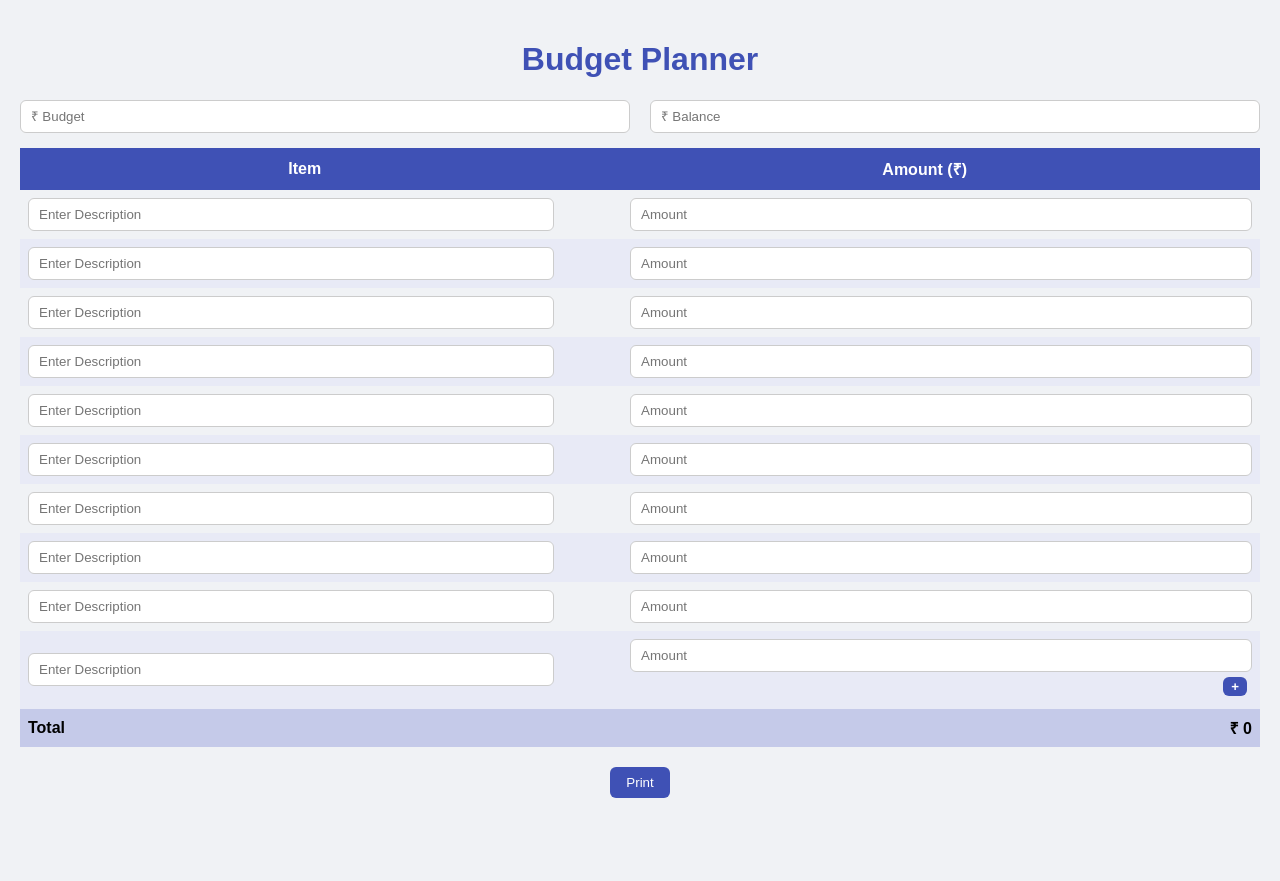
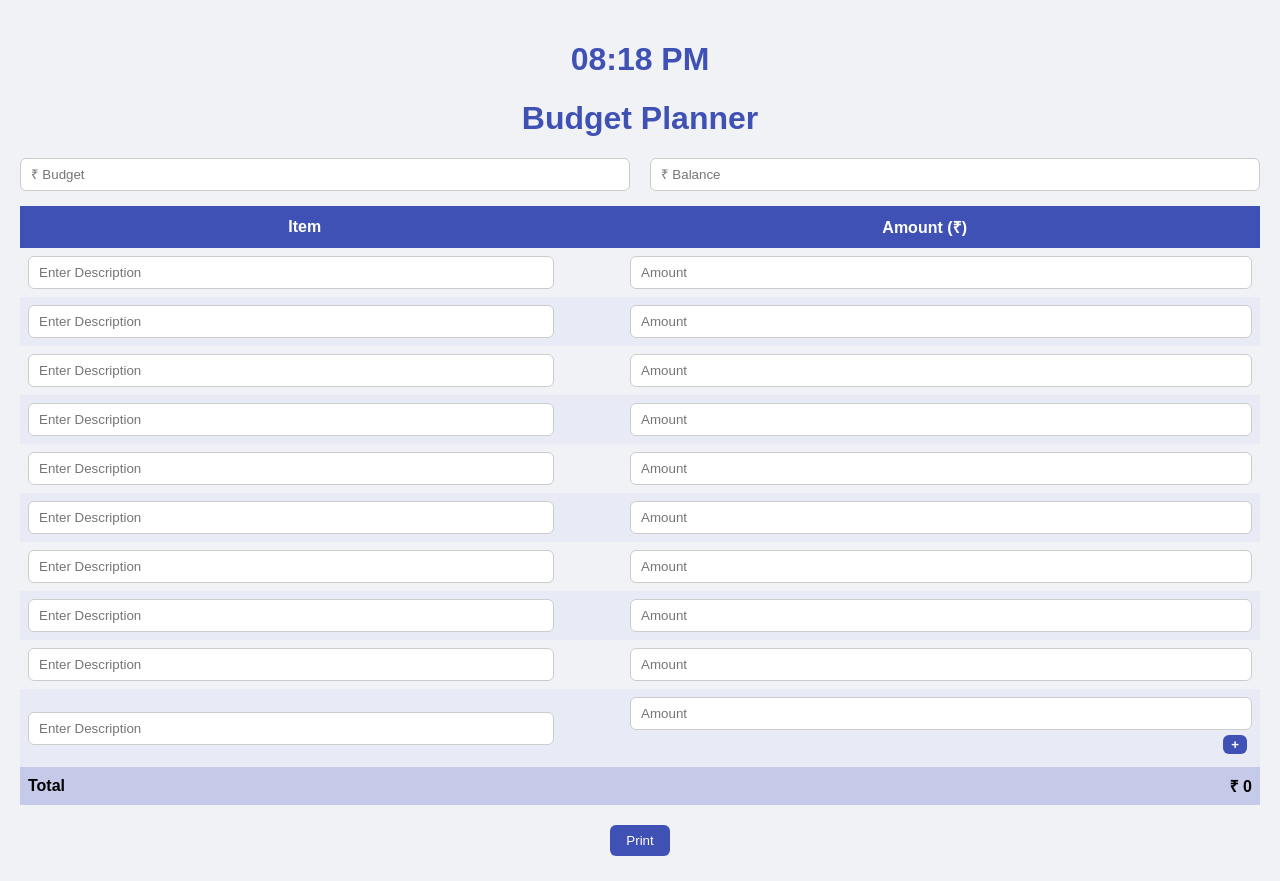
Before and after one commit to vibgyrj/budget, a plain HTML site: page index.html in a window 1280 px wide. Before the commit the page ends 823 px from the top, so only its background shows below. Drawn offline with Linux system fonts and the light colour scheme.

Commit message:
Add H1 element with current time to index.html

```diff
--- a/index.html
+++ b/index.html
@@ -4,7 +4,7 @@
 <meta charset="UTF-8">
 <meta name="viewport" content="width=device-width, initial-scale=1.0">
 <title>Budget Planner</title>
-
+<H1>08:18 PM</H1>
 <style>
 body {
   font-family: Arial, sans-serif;
```
